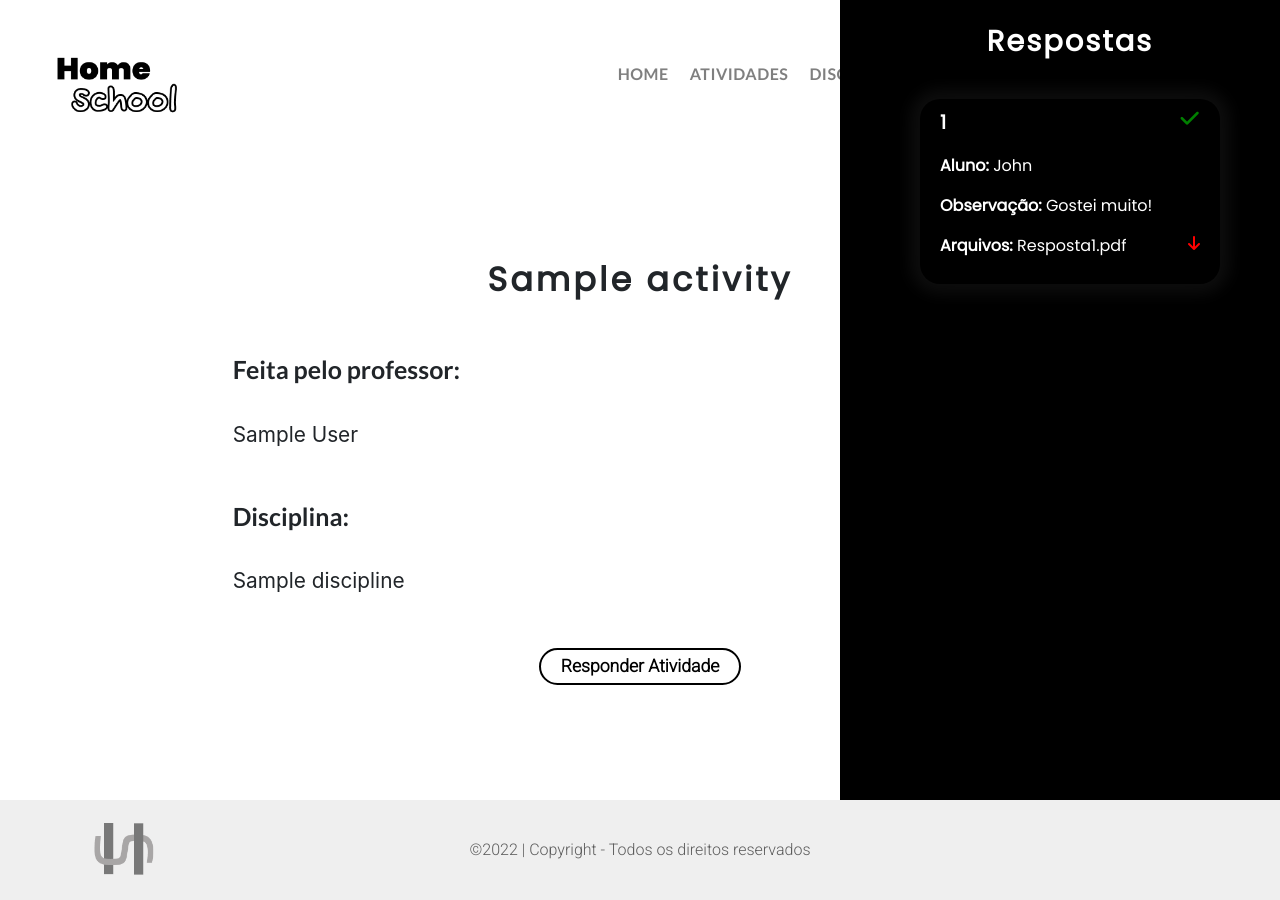
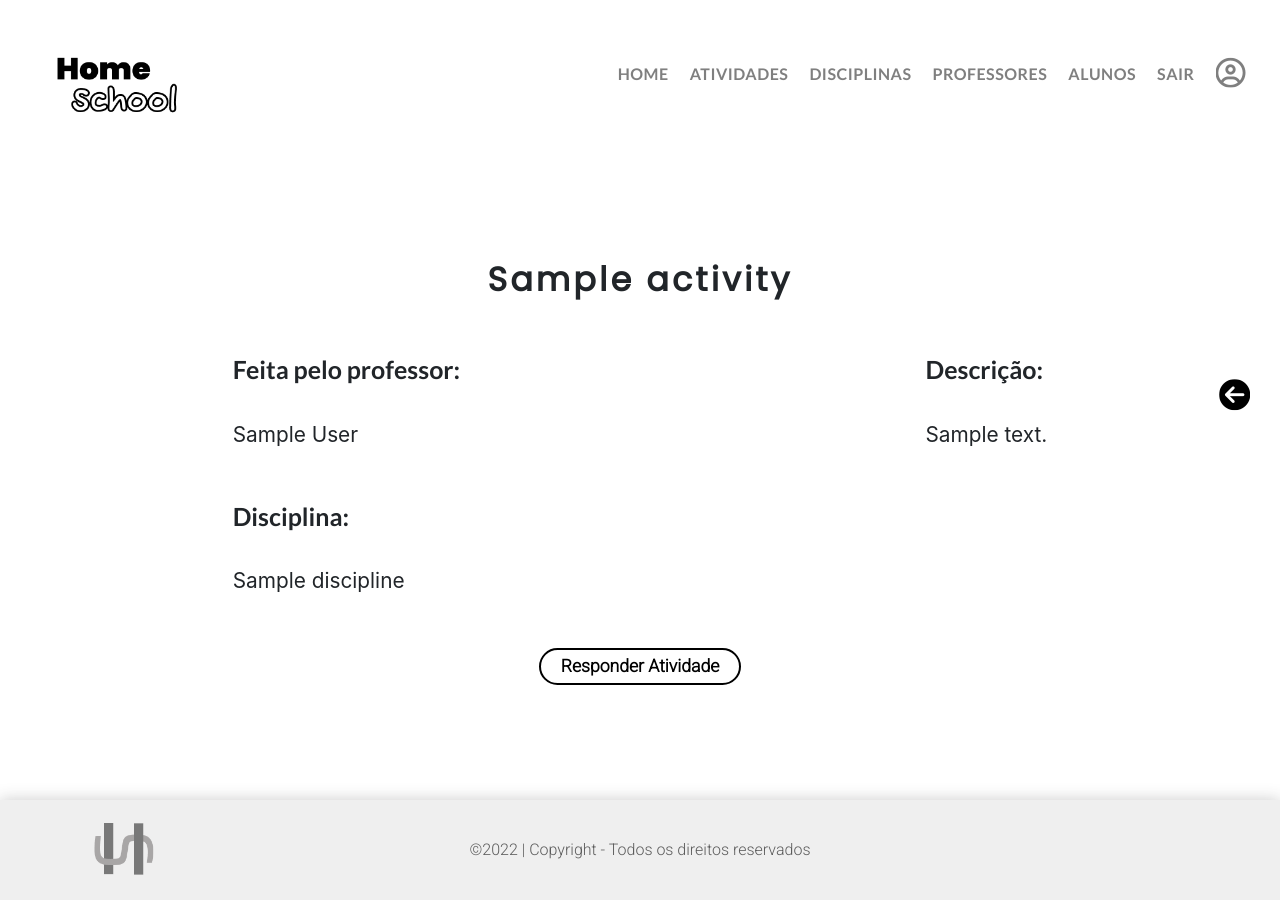
Before and after one commit to johnalysonn/homeschool, a Laravel app: page /home/activity/1 in a window 1280 px wide. Run offline with Laravel 8, Linux system fonts and the light colour scheme; a user stored in the database is signed in; tables that the repository leaves empty hold one stand-in row (values such as "Sample post"); some libraries are stand-ins or nearby versions.

Commit message:
Retratividade do menu lateral concluída

```diff
--- a/app/Http/Controllers/ResponseController.php
+++ b/app/Http/Controllers/ResponseController.php
@@ -45,7 +45,8 @@ class ResponseController extends Controller
            $act_response = new Activity_Response();
             $act_response->activity_id = $id_activity -> id;
             $act_response->student_id = $user_student->id;
-            $act_response->filepath = $file->store('responses/'.$id_activity->id);
+            $act_response->filepath = $file->getClientOriginalName();
+            $file->store('responses/'.$id_activity->id);
             if($request->coment){
                 $act_response ->description = $request->coment;
             }
--- a/public/css/layout/style.css
+++ b/public/css/layout/style.css
@@ -179,6 +179,7 @@ footer{
     background-color: #EFEFEF;
     max-width: 100vw;
     height: 100px;
+    box-shadow: 0px 0px 15px 0px rgba(53, 51, 51, 0.25);
 }
 footer #container-footer{
     max-width: 100vw;
@@ -496,12 +497,12 @@ footer div div img{
     position: fixed;
     font-family: 'Poppins', sans-serif;
     height: 100vh;
-    background-color: black;
     color: white;
     top: 0;
     right: 0;
     display: flex;
     z-index: 1;
+    transition: .3s;
 }
 #sidebar-response{
     position: relative;
@@ -512,27 +513,29 @@ footer div div img{
 }
 #container-arrow{
     height: 100vh;
-    padding: 20px;
+    padding: 30px;
     font-size: 1.5em;
     display: flex;
     justify-content: center;
     align-items: center;
+    background-color: transparent;
+}
+#container-arrow i{
+    color:black;
+    font-size: 1.3em;
+}
+#container-arrow i:hover{
+    margin-right: 1px;
+    color: #413e3e;
+    transition: .3s;
 }
 #container-responses{
     width: 400px;
     display: flex;
     transition: .15s all;
+    background-color: black;
 }
-#container-responses #div-close{
-    font-size: 1.5em;
-    padding: 20px;
-    height: 100%;
-    display: flex;
-    justify-content: center;
-    align-items: center;
-    position: absolute;
-    left: 0;
-}
+
 #container-title-responses{
     min-width: 300px;
     font-size: 1.8em;
@@ -545,7 +548,7 @@ footer div div img{
     display: flex;
     flex-direction: column;
     padding: 20px;
-    gap: 20px;
+    gap: 35px;
 }
 .card-response{
     display: flex;
@@ -575,3 +578,18 @@ footer div div img{
     flex-wrap: wrap;
     justify-content: space-between;
 }
+.ocult #container-responses{
+    display: none;
+    transition: all 0.5s ease;
+}
+.ocult #container-arrow{
+    display: fixed !important;
+}
+.ocult #container-arrow i{
+    transform: rotate(180deg);
+    transition: .3s;
+}
+#message-error-response{
+    width: 300px;
+    text-align: center;
+}
--- a/resources/views/activity/showActivity.blade.php
+++ b/resources/views/activity/showActivity.blade.php
@@ -4,60 +4,48 @@
 
 @if (Auth::guard('teacher')->check()==true || Auth::guard('admin')->check()==true)
 <div id="sidebar">
-    <div id="sidebar-response">
+    <div id="sidebar-response" class="ocult">
         <div id="container-arrow">
             <div id="container-arrow-main">
-                {{-- <i class="fa-solid fa-arrow-left" id="arrow" ></i> --}}
+
+                <i class="fa-solid fa-circle-arrow-right" id="arrow" ></i>
             </div>
         </div>
         <div id="container-responses">
-            <div id="div-close">
-                {{-- <i class="fa-solid fa-arrow-right"></i> --}}
-            </div>
             <div id="container-cards-responses">
                 <div id="container-title-responses">
                     <p>Respostas</p>
                 </div>
                 <div class="card-main-response">
-                    {{-- @foreach ($responses as $response)
+                    @if (count($responses)>0)
+                    @foreach ($responses as $response)
                     <div class="card-response">
                         <div class="first-div-response">
-                            <p>
-                                {{$loop->index + 1}}
+                            <p class="div-number">
+                                <b>{{$loop->index + 1}}</b>
                             </p>
                             <p>
                                 <i class="fa-solid fa-check" style="color: green;"></i>
                             </p>
                         </div>
                         <div>
-                            <p><b>Aluno:</b> {{$response->student()->get()->first()->name}}</p>
-                            @if ($response->description)
-                            <p><b>Observação:</b> {{$response->description}}</p>
-                            @endif
-                            <p><b>Arquivos:</b> {{$response->filepath}}</p>
-                        </div>
-                    </div>
-                    @endforeach --}}
-                    <div class="card-response">
-                        <div class="first-div-response">
-                            <p class="div-number">
-                                <b> 1</b>
-                            </p>
-                            <p>
-                                <i class="fa-solid fa-check" style="color: green;"></i>
-                            </p>
-                        </div>
-                        <div>
-                            <p><b>Aluno: </b> John</p>
-                            <p><b>Observação: </b> Gostei muito!</p>
+                            <p><b>Aluno: </b> {{$response->student()->get()->first()->name}}</p>
+                            <p><b>Observação: </b> {{$response->description}}</p>
                             <div class="div-download">
-                                <p><b>Arquivos: </b>  Resposta1.pdf</p>
+                                <p><b>Arquivos: </b>  {{$response->filepath}}</p>
                                 <p class="p-down">
                                     <a href="#"><i class="fa-solid fa-arrow-down" style="color: red;"></i></a>
                                 </p>
                             </div>
                         </div>
                     </div>
+                    @endforeach
+                    @else
+                    <div id="message-error-response">
+                        <p>Nenhum aluno respondeu!</p>
+                    </div>
+                    @endif
+
                 </div>
             </div>
         </div>
@@ -109,4 +97,16 @@
         </div>
 
 </div>
+<script>
+    var arrow = document.querySelector("#arrow");
+    var container = document.querySelector("#sidebar-response");
+
+    arrow.onclick = e =>{
+        if(!container.classList.contains('ocult')){
+            container.classList.add('ocult');
+        }else{
+            container.classList.remove('ocult');
+        }
+    }
+</script>
 @endsection
```
